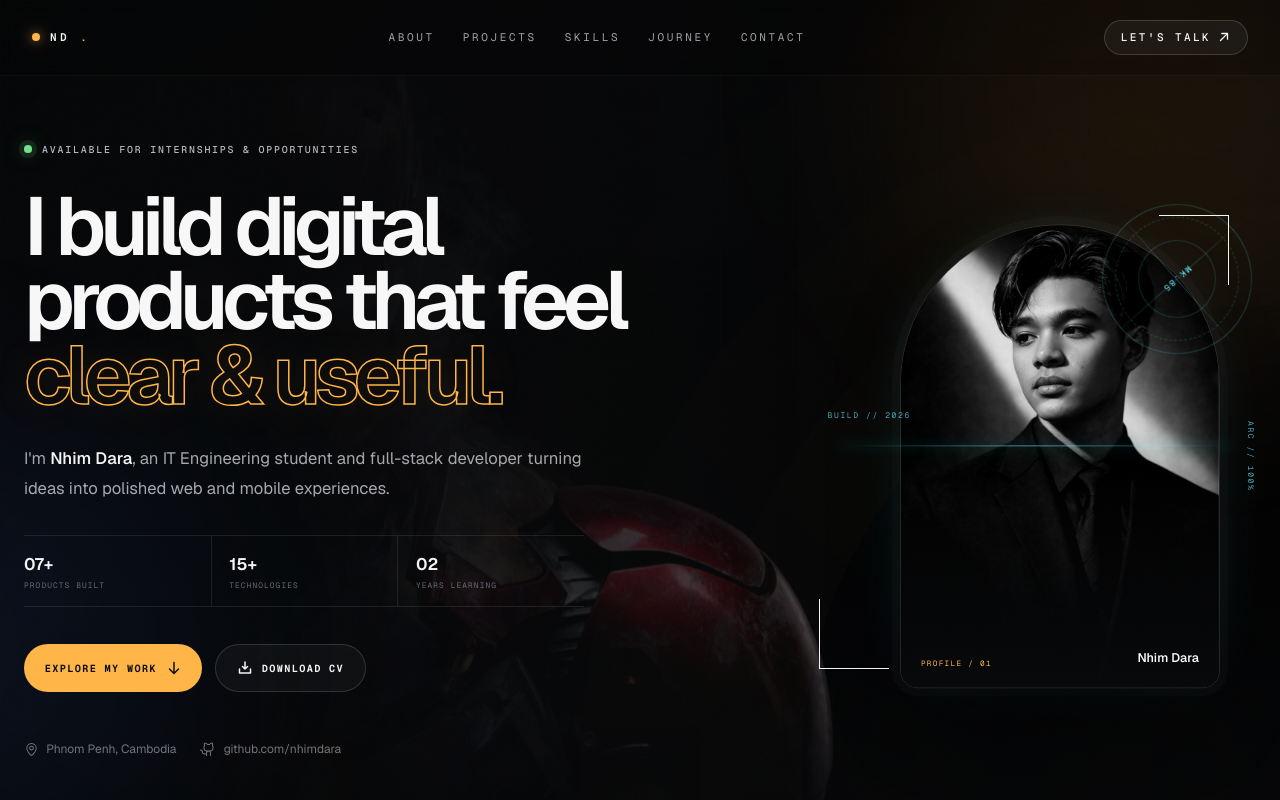
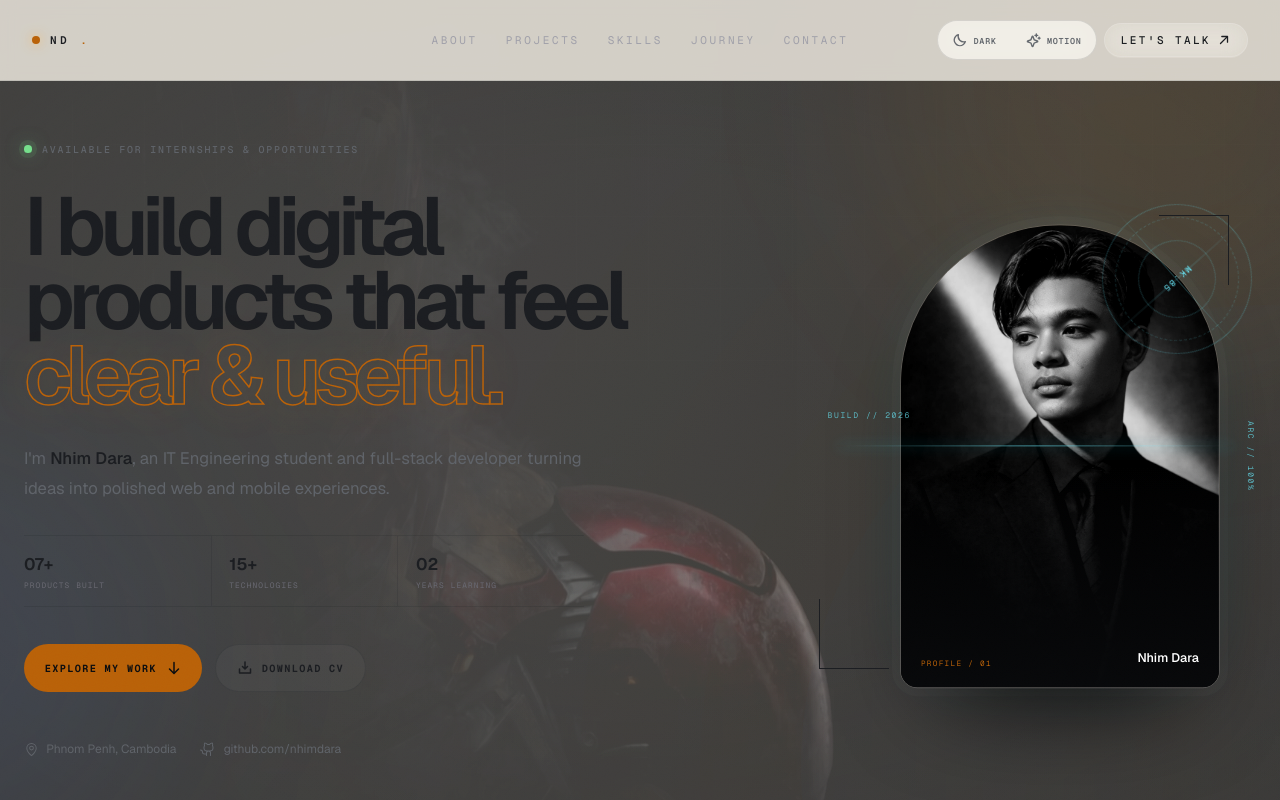
Before and after one commit to nhimdara/IRON-MAN, a React (Vite) app: page / in a window 1280 px wide. Shown: the top 800 px of the page. Built offline with nearby package versions, Linux system fonts and the light colour scheme.

Commit message:
add_feacture_reduce_animtion

```diff
--- a/src/layout/Navbar.jsx
+++ b/src/layout/Navbar.jsx
@@ -1,5 +1,6 @@
 import { useEffect, useRef, useState } from "react";
 import { ArrowUpRight } from "@phosphor-icons/react";
+import { DisplayControls } from "@/shared/components/DisplayControls";
 
 export function Navbar() {
   const [scrolled, setScrolled] = useState(false);
@@ -37,7 +38,7 @@ export function Navbar() {
           : "border-b border-white/[0.04] bg-black/15 backdrop-blur-sm"
       }`}
     >
-      <div className="mx-auto flex max-w-[1400px] items-center justify-between px-6 py-4 md:px-8 md:py-5">
+      <div className="navbar-inner mx-auto max-w-[1400px] px-6 py-4 md:px-8 md:py-5">
         <a
           href="#top"
           className="flex items-center gap-2.5 font-mono text-[11px] font-semibold uppercase tracking-[0.32em] text-foreground"
@@ -82,9 +83,11 @@ export function Navbar() {
           </a>
         </nav>
 
+        <div className="nav-actions">
+          <DisplayControls />
         <a
           href="mailto:daracombodia54@gmail.com"
-          className="group inline-flex items-center gap-1.5 rounded-full border border-white/15 bg-white/[0.05] px-4 py-2 font-mono text-[11px] font-medium uppercase tracking-[0.22em] text-foreground backdrop-blur-md transition-all duration-200 hover:bg-white/[0.1] active:translate-y-[1px]"
+          className="talk-button group inline-flex items-center gap-1.5 rounded-full border border-white/15 bg-white/[0.05] px-4 py-2 font-mono text-[11px] font-medium uppercase tracking-[0.22em] text-foreground backdrop-blur-md transition-all duration-200 hover:bg-white/[0.1] active:translate-y-[1px]"
         >
           Let&apos;s talk
           <ArrowUpRight
@@ -93,6 +96,7 @@ export function Navbar() {
             className="transition-transform duration-200 group-hover:translate-x-0.5 group-hover:-translate-y-0.5"
           />
         </a>
+        </div>
       </div>
       <div className="nav-progress" aria-hidden="true">
         <span ref={progressRef} />
--- a/src/main.jsx
+++ b/src/main.jsx
@@ -2,6 +2,11 @@ import { StrictMode } from "react";
 import { createRoot } from "react-dom/client";
 import App from "@/app/App";
 import "./styles.css";
+
+document.documentElement.dataset.theme = localStorage.getItem("portfolio-theme") ||
+  (window.matchMedia("(prefers-color-scheme: light)").matches ? "light" : "dark");
+document.documentElement.dataset.motion = localStorage.getItem("portfolio-motion") ||
+  (window.matchMedia("(prefers-reduced-motion: reduce)").matches ? "reduced" : "full");
 
 createRoot(document.getElementById("root")).render(
   <StrictMode>
--- /dev/null
+++ b/src/shared/components/DisplayControls.jsx
@@ -0,0 +1,35 @@
+import { useEffect, useState } from "react";
+import { Moon, Sparkle, Sun } from "@phosphor-icons/react";
+
+export function DisplayControls() {
+  const [theme, setTheme] = useState(() => document.documentElement.dataset.theme || "dark");
+  const [motionReduced, setMotionReduced] = useState(
+    () => document.documentElement.dataset.motion === "reduced",
+  );
+
+  useEffect(() => {
+    document.documentElement.dataset.theme = theme;
+    localStorage.setItem("portfolio-theme", theme);
+  }, [theme]);
+
+  useEffect(() => {
+    const preference = motionReduced ? "reduced" : "full";
+    document.documentElement.dataset.motion = preference;
+    localStorage.setItem("portfolio-motion", preference);
+    window.dispatchEvent(new Event("portfolio-motion-change"));
+  }, [motionReduced]);
+
+  const isLight = theme === "light";
+  return (
+    <div className="display-controls" aria-label="Display preferences">
+      <button className="display-control" type="button" onClick={() => setTheme(isLight ? "dark" : "light")} aria-label={`Use ${isLight ? "dark" : "light"} mode`} title={`Use ${isLight ? "dark" : "light"} mode`}>
+        {isLight ? <Moon size={15} weight="bold" /> : <Sun size={15} weight="bold" />}
+        <span>{isLight ? "Dark" : "Light"}</span>
+      </button>
+      <button className={`display-control ${motionReduced ? "is-active" : ""}`} type="button" onClick={() => setMotionReduced((value) => !value)} aria-pressed={motionReduced} aria-label={`${motionReduced ? "Enable" : "Reduce"} animation`} title={`${motionReduced ? "Enable" : "Reduce"} animation`}>
+        <Sparkle size={15} weight="bold" />
+        <span>{motionReduced ? "Motion off" : "Motion"}</span>
+      </button>
+    </div>
+  );
+}
--- a/src/shared/providers/SmoothScrollProvider.jsx
+++ b/src/shared/providers/SmoothScrollProvider.jsx
@@ -5,7 +5,10 @@ export function SmoothScrollProvider({ children }) {
   const lenisRef = useRef(null);
 
   useEffect(() => {
-    if (window.matchMedia("(prefers-reduced-motion: reduce)").matches) return;
+    let dispose = () => {};
+    const setup = () => {
+      dispose();
+      if (document.documentElement.dataset.motion === "reduced") return;
 
       const lenis = new Lenis({
       lerp: 0.1,
@@ -35,13 +38,21 @@ export function SmoothScrollProvider({ children }) {
 
       start();
       document.addEventListener("visibilitychange", onVisibilityChange);
-
-    return () => {
+      dispose = () => {
         stop();
         document.removeEventListener("visibilitychange", onVisibilityChange);
         lenis.destroy();
         lenisRef.current = null;
       };
+    };
+
+    setup();
+    window.addEventListener("portfolio-motion-change", setup);
+
+    return () => {
+      window.removeEventListener("portfolio-motion-change", setup);
+      dispose();
+    };
   }, []);
 
   return <>{children}</>;
--- a/src/styles.css
+++ b/src/styles.css
@@ -28,6 +28,18 @@
   --font-geist-sans: "Geist";
   --font-geist-mono: "Geist Mono";
 }
+:root[data-theme="light"] {
+  --background:#e8e3da;
+  --foreground:#1b1d21;
+  --muted:#64686e;
+  --accent:#b96108;
+  --accent-soft:rgba(185,97,8,.12);
+  --card-bg:rgba(244,241,234,.86);
+  --card-border:rgba(27,29,33,.13);
+  --hud-line:rgba(27,29,33,.14);
+  color-scheme:light;
+}
+:root[data-theme="dark"] { color-scheme:dark; }
 
 @theme inline {
   --color-background: var(--background);
@@ -47,6 +59,30 @@ body {
   -webkit-font-smoothing: antialiased;
   -moz-osx-font-smoothing: grayscale;
 }
+.navbar-inner { display:grid; grid-template-columns:1fr auto 1fr; align-items:center; gap:1.5rem; }
+.navbar-inner > nav { justify-self:center; }
+.nav-actions,.display-controls { display:flex; align-items:center; gap:.45rem; }
+.nav-actions { justify-self:end; }
+.display-controls { padding:.2rem; border:1px solid var(--card-border); border-radius:999px; background:var(--card-bg); backdrop-filter:blur(14px); }
+.display-control { min-height:2rem; display:inline-flex; align-items:center; justify-content:center; gap:.4rem; border-radius:999px; padding:0 .68rem; color:var(--muted); font:600 .53rem var(--font-geist-mono); letter-spacing:.08em; text-transform:uppercase; transition:color .18s,background .18s; }
+.display-control:hover,.display-control.is-active { color:var(--accent); background:var(--accent-soft); }
+:root[data-theme="light"] .site-navbar { border-color:rgba(27,29,33,.1) !important; background:rgba(232,227,218,.88) !important; }
+:root[data-theme="light"] .background-fx { background:linear-gradient(135deg,#e8e3da,#d6d1c8); }
+:root[data-theme="light"] .background-fx__vignette { background:radial-gradient(ellipse at center,transparent 40%,rgba(60,48,34,.12)); }
+:root[data-theme="light"] .hero-copy h1,:root[data-theme="light"] .hero-intro strong { color:var(--foreground); }
+:root[data-theme="light"] .hero-intro,:root[data-theme="light"] .hero-status,:root[data-theme="light"] .hero-meta,:root[data-theme="light"] .section-copy { color:#5f6369; }
+:root[data-theme="light"] .hero-proof { border-color:rgba(27,29,33,.14); }
+:root[data-theme="light"] .hero-proof div + div { border-color:rgba(27,29,33,.14); }
+:root[data-theme="light"] .hero-proof strong { color:var(--foreground); }
+:root[data-theme="light"] .section-shell { border-color:rgba(27,29,33,.1); background:rgba(232,227,218,.84); }
+:root[data-theme="light"] .project-card,:root[data-theme="light"] .certificate-card,:root[data-theme="light"] .credential-card,:root[data-theme="light"] .about-statement { border-color:var(--card-border); background:linear-gradient(145deg,#f4f1ea,#ddd8cf); color:var(--foreground); }
+:root[data-theme="light"] .secondary-link,:root[data-theme="light"] .hero-secondary { border-color:rgba(27,29,33,.18); color:var(--foreground); }
+
+:root[data-motion="reduced"] { scroll-behavior:auto; }
+:root[data-motion="reduced"] .background-fx__aurora,:root[data-motion="reduced"] .background-fx__beam,:root[data-motion="reduced"] .background-fx__rings,:root[data-motion="reduced"] .hero-orb,:root[data-motion="reduced"] .hud-scanline { display:none; }
+:root[data-motion="reduced"] .hero-marquee div,:root[data-motion="reduced"] .hud-reticle { animation:none !important; transform:none !important; }
+:root[data-motion="reduced"] *,:root[data-motion="reduced"] *::before,:root[data-motion="reduced"] *::after { animation-duration:.01ms !important; animation-iteration-count:1 !important; transition-duration:.01ms !important; }
+:root[data-motion="reduced"] .project-card:hover,:root[data-motion="reduced"] .certificate-card:hover,:root[data-motion="reduced"] .credential-card:hover,:root[data-motion="reduced"] .hero-primary:hover,:root[data-motion="reduced"] .hero-secondary:hover { transform:none; }
 
 body {
   text-rendering: optimizeLegibility;
@@ -537,6 +573,8 @@ html { scroll-behavior: smooth; }
 @media (min-width:768px) { .section-shell { padding: 9rem 2.5rem; } }
 @media (min-width:768px) { .section-heading-row { flex-direction: row; align-items: end; } }
 @media (max-width:900px) {
+  .navbar-inner { grid-template-columns:auto 1fr; }
+  .navbar-inner > nav { display:none; }
   .hero-new { padding-top: 7.5rem; }
   .hero-inner { grid-template-columns: 1fr; gap: 4rem; }
   .hero-visual { max-width: 620px; width: 100%; margin: 0 auto; }
@@ -549,6 +587,9 @@ html { scroll-behavior: smooth; }
   .credential-heading { align-items: start; flex-direction: column; }
 }
 @media (max-width:768px) {
+  .display-control span { display:none; }
+  .display-control { width:2rem; padding:0; }
+  .talk-button { padding-inline:.75rem; letter-spacing:.1em; }
   .section-grid { grid-template-columns: 1fr; gap: 3.5rem; }
   .journey-row { grid-template-columns: 1fr; gap: .75rem; }
   .hero-copy h1 { font-size: clamp(3.1rem,13vw,5rem); }
```
Also changed, not shown: 1 other file (tests, documents, lock files or other folders). Lines whose indentation alone changed are shown as unchanged.
